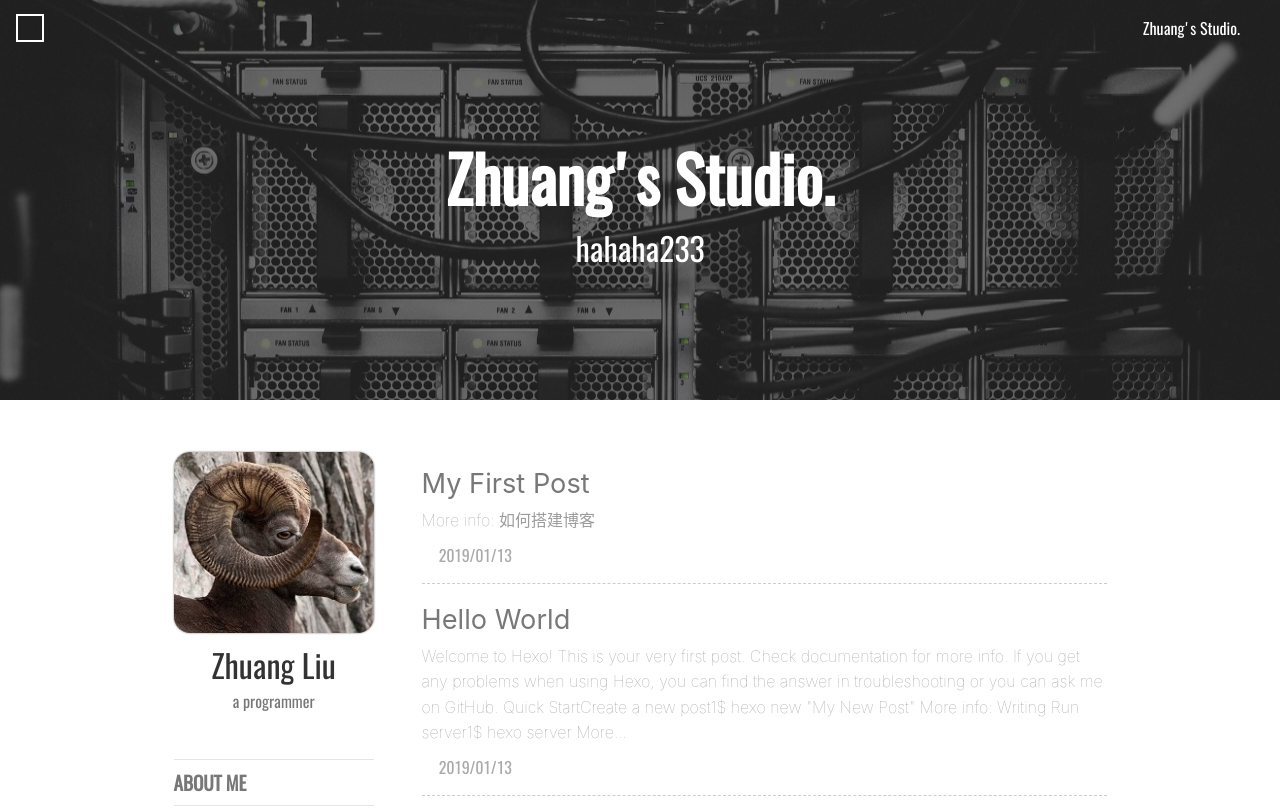
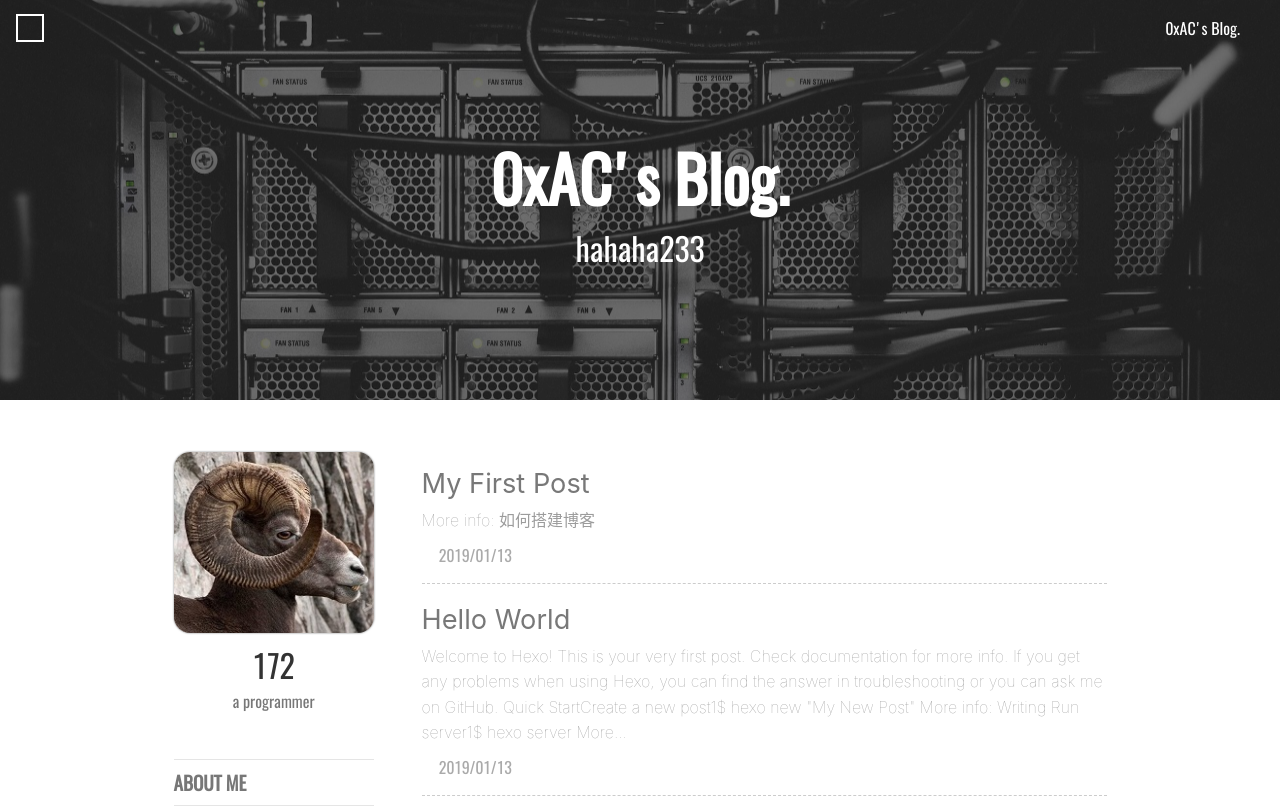
Before and after one commit to zhuango/zhuango.github.io, a plain HTML site: page index.html in a window 1280 px wide. Shown: the top 809 px of the page. Drawn offline with nearby package versions, Linux system fonts and the light colour scheme; some packages are replaced by stand-ins of ours; a script that the page names is missing; a web font is replaced by a local one.

Commit message:
Site updated: 2019-01-15 10:33:03

```diff
--- a/index.html
+++ b/index.html
@@ -22,7 +22,7 @@
     <meta name="description" content="">
     <meta http-equiv="Cache-control" content="no-cache">
     <meta http-equiv="X-UA-Compatible" content="IE=edge,chrome=1">
-    <title>Zhuang&#39;s Studio</title>
+    <title>0xAC&#39;s Blog</title>
     <style type="text/css">
     @font-face {
         font-family: 'Oswald-Regular';
@@ -210,7 +210,7 @@
     <div class="header-sidebar-menu">&#xe775;</div>
     <!-- post页的toggle banner  -->
 
-    <a class="home-link" href="/">Zhuang's Studio.</a>
+    <a class="home-link" href="/">0xAC's Blog.</a>
 </header>
     <div class="wrapper">
         <div class="site-intro" style="
@@ -236,7 +236,7 @@ height:50vh;
         <h1 class="intro-title">
             <!-- 主页  -->
 
-            Zhuang's Studio.
+            0xAC's Blog.
             <!-- 文章页  -->
 
         </h1>
@@ -411,7 +411,7 @@ More...
 
             <div class="profile">
     <img class="profile-avatar" alt="avatar" src="/avatar/Misaka.jpg">
-    <div class="profile-name">Zhuang Liu</div>
+    <div class="profile-name">172</div>
 
     <div class="profile-signature">
         a programmer
```
Also changed, not shown: 2019/01/13/My-First-Post/index.html (+3 -3 lines), 2019/01/13/hello-world/index.html (+3 -3 lines), archives/2019/01/index.html (+2 -2 lines), archives/2019/index.html (+2 -2 lines), archives/index.html (+2 -2 lines).
